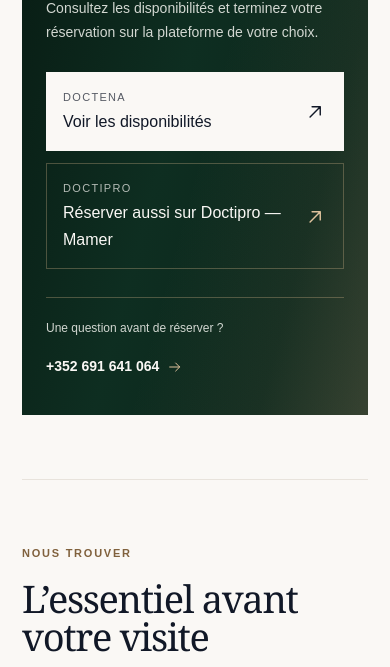
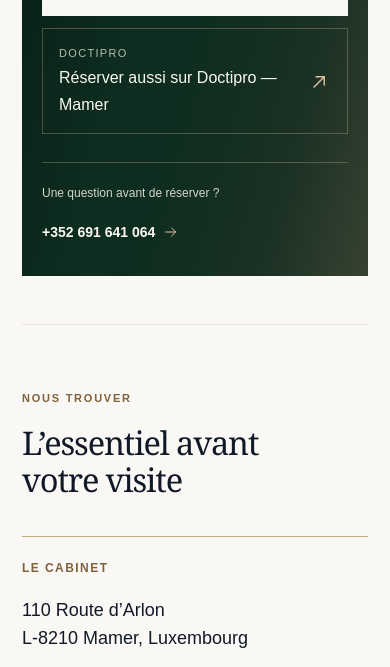
Before and after one commit to Doctor-Elhirech/ophtalmo-luxembourg, an Astro site: page /contact in a window 390 px wide. Shown: the part 733-1400 px from the top of the page. Built offline with nearby package versions, Linux system fonts and the light colour scheme; Astro itself is replaced by a stand-in of ours; a web font is replaced by a local one.

Commit message:
Fix mobile screen's structure with proper text allignment

```diff
--- a/src/components/CareGuide.astro
+++ b/src/components/CareGuide.astro
@@ -153,11 +153,12 @@ const related = careGuideIds.filter((id) => id !== guide);
     .guide-section p { max-width: none; }
   }
   @media (max-width: 600px) {
-    :global(.care-guide-hero h1) { font-size: clamp(34px, 10vw, 48px); }
+    :global(.care-guide-hero h1) { font-size: var(--mobile-page-title); overflow-wrap: normal; }
     .guide-breadcrumb { padding-top: 22px; }
     .guide-sidebar, .guide-next { grid-template-columns: 1fr; }
     .guide-context { max-width: 65ch; }
     .guide-section { padding: 28px 0 32px; }
+    .guide-section h2, .guide-next h2 { font-size: var(--mobile-article-title); text-wrap: balance; }
     .guide-question summary { font-size: 16px; }
     .guide-next { gap: 42px; }
     .guide-practical-links a { font-size: 14px; }
--- a/src/styles/global.css
+++ b/src/styles/global.css
@@ -2547,6 +2547,15 @@
   }
 
   @media (max-width: 600px) {
+    :root {
+      /* One phone type scale across translations; longer phrases wrap naturally. */
+      --mobile-hero-title: clamp(36px, calc(7vw + 12px), 46px);
+      --mobile-page-title: clamp(28px, calc(9.5vw - 4px), 44px);
+      --mobile-section-title: clamp(30px, calc(4vw + 17px), 38px);
+      --mobile-profile-title: clamp(34px, calc(6vw + 14px), 42px);
+      --mobile-article-title: clamp(26px, calc(2vw + 20px), 30px);
+    }
+
     body {
       padding-bottom: calc(66px + env(safe-area-inset-bottom));
     }
@@ -2573,7 +2582,7 @@
     }
 
     .introduction h2 {
-      font-size: 40px;
+      font-size: var(--mobile-section-title);
       line-height: 1.08;
     }
 
@@ -2602,7 +2611,7 @@
     }
 
     .doctor-copy h2 {
-      font-size: 48px;
+      font-size: var(--mobile-profile-title);
     }
 
     .doctor-role {
@@ -2632,7 +2641,7 @@
     }
 
     .expertise-heading h2 {
-      font-size: 52px;
+      font-size: var(--mobile-section-title);
     }
 
     .expertise-heading>p:not(.eyebrow) {
@@ -2671,7 +2680,7 @@
     }
 
     .section-heading h2 {
-      font-size: 45px;
+      font-size: var(--mobile-section-title);
     }
 
     .section-description {
@@ -2717,7 +2726,7 @@
     }
 
     .journey-heading h2 {
-      font-size: 43px;
+      font-size: var(--mobile-section-title);
     }
 
     .journey-list {
@@ -2749,7 +2758,7 @@
     }
 
     .reviews-heading h2 {
-      font-size: 46px;
+      font-size: var(--mobile-section-title);
     }
 
     .reviews-heading .eyebrow {
@@ -2817,7 +2826,7 @@
     }
 
     .appointment-layout h2 {
-      font-size: 52px;
+      font-size: var(--mobile-section-title);
     }
 
     .appointment-layout .eyebrow {
@@ -2851,7 +2860,7 @@
     }
 
     .contact-content h2 {
-      font-size: 50px;
+      font-size: var(--mobile-section-title);
     }
 
     .contact-details {
@@ -3233,7 +3242,7 @@
     }
 
     h1 {
-      font-size: clamp(53px, 12.9vw, 77px);
+      font-size: var(--mobile-hero-title);
       line-height: 1.05;
       letter-spacing: -0.045em;
     }
@@ -3816,26 +3825,10 @@
     }
   }
 
-  /* Compact four-line Practice titles; retain existing three-line phone layouts. */
+  /* Use the shared phone scale instead of translation-specific pixel exceptions. */
   @media (max-width: 600px) {
-    body[data-page='practice'] .page-hero {
-      --practice-mobile-heading-size: clamp(28px, calc(9.5vw - 4px), 44px);
-    }
-
-    html[lang='en'] body[data-page='practice'] .page-hero h1 {
-      font-size: var(--practice-mobile-heading-size);
-    }
-  }
-
-  @media (max-width: 510px) {
-    html[lang='fr'] body[data-page='practice'] .page-hero h1 {
-      font-size: var(--practice-mobile-heading-size);
-    }
-  }
-
-  @media (max-width: 357px), (min-width: 361px) and (max-width: 516px) {
-    html[lang='lb'] body[data-page='practice'] .page-hero h1 {
-      font-size: var(--practice-mobile-heading-size);
+    body[data-page='practice'] .page-hero h1 {
+      font-size: var(--mobile-page-title);
     }
   }
 
@@ -3902,13 +3895,11 @@
 
   @media (max-width: 600px) {
     body[data-page='doctor'] .page-hero h1 {
-      /* Keep both title phrases compact across locales, with a readable size floor. */
-      --doctor-mobile-heading-size: clamp(28px, calc(9.5vw - 4px), 44px);
-      font-size: var(--doctor-mobile-heading-size);
+      font-size: var(--mobile-page-title);
     }
 
     body[data-page='doctor'] .doctor-story-copy h2 {
-      font-size: clamp(40px, 10.5vw, 50px);
+      font-size: var(--mobile-profile-title);
     }
   }
 
@@ -4121,7 +4112,7 @@
 
     .doctor-story-copy h2,
     .practice-arrival-copy h2 {
-      font-size: clamp(46px, 12vw, 60px);
+      font-size: var(--mobile-section-title);
     }
 
     .doctor-story-lead {
@@ -4129,7 +4120,7 @@
     }
 
     .doctor-proof-heading h2 {
-      font-size: clamp(42px, 11vw, 58px);
+      font-size: var(--mobile-section-title);
     }
 
     .doctor-proof-card {
@@ -4149,7 +4140,7 @@
     }
 
     .doctor-next h2 {
-      font-size: clamp(42px, 11vw, 58px);
+      font-size: var(--mobile-section-title);
     }
 
     .doctor-next-actions {
@@ -4183,7 +4174,7 @@
     }
 
     .page-hero h1 {
-      font-size: clamp(52px, 15vw, 72px);
+      font-size: var(--mobile-page-title);
     }
 
     .page-hero-intro {
@@ -4213,7 +4204,7 @@
     }
 
     .detail-copy h2 {
-      font-size: clamp(44px, 13vw, 62px);
+      font-size: var(--mobile-section-title);
     }
 
     .detail-intro-row {
@@ -4258,7 +4249,7 @@
     }
 
     .appointment-preview h2 {
-      font-size: clamp(45px, 14vw, 64px);
+      font-size: var(--mobile-section-title);
     }
 
     .contact-hero {
@@ -4268,11 +4259,11 @@
     }
 
     .contact-hero h1 {
-      font-size: clamp(52px, 13vw, 64px);
+      font-size: var(--mobile-page-title);
     }
 
     .contact-essentials-heading h2 {
-      font-size: clamp(38px, 9.5vw, 52px);
+      font-size: var(--mobile-section-title);
     }
 
     .contact-hero-copy,
@@ -4290,7 +4281,7 @@
     }
 
     .contact-booking-panel h2 {
-      font-size: 38px;
+      font-size: var(--mobile-section-title);
     }
 
     .contact-info-grid {
@@ -4309,17 +4300,166 @@
     }
   }
 
-  @media (max-width: 360px) {
-    .contact-hero h1 {
-      font-size: 46px;
-    }
-
-    html[lang='lb'] .page-hero h1 {
-      font-size: 48px;
-    }
-
-    body[data-page='doctor'] .page-hero h1 {
-      font-size: var(--doctor-mobile-heading-size);
+  @media (max-width: 600px) {
+    /* Keep a clear reading edge and balanced headlines without shortening copy. */
+    main :is(h1, h2),
+    .care-card-title {
+      text-wrap: balance;
+    }
+
+    .hero-top {
+      padding-top: 36px;
+      padding-bottom: 28px;
+    }
+
+    .hero-eyebrow {
+      margin-bottom: 18px;
+    }
+
+    .hero-intro {
+      padding-top: 20px;
+    }
+
+    .hero-intro > p:first-child {
+      max-width: none;
+      line-height: 1.7;
+    }
+
+    .introduction {
+      text-align: left;
+    }
+
+    .introduction .eyebrow,
+    .doctor-copy > .eyebrow,
+    .expertise-heading .eyebrow,
+    .section-heading .eyebrow,
+    .journey-heading .eyebrow,
+    .reviews-heading .eyebrow,
+    .appointment-layout .eyebrow,
+    .faq-heading .eyebrow {
+      margin-bottom: 16px;
+    }
+
+    .intro-description {
+      margin: 20px 0 0;
+    }
+
+    .section-heading {
+      margin-bottom: 28px;
+    }
+
+    .page-hero,
+    body[data-page='doctor'] .page-hero {
+      padding-top: 28px;
+      padding-bottom: 36px;
+    }
+
+    .page-hero-intro,
+    body[data-page='doctor'] .page-hero-intro {
+      margin-top: 20px;
+    }
+
+    .contact-hero {
+      padding-top: 28px;
+      padding-bottom: 48px;
+    }
+
+    .detail-booking-layout h2,
+    .faq-heading h2,
+    .practice-section-detail .section-heading h2 {
+      font-size: var(--mobile-section-title);
+    }
+
+    .introduction h2,
+    .expertise-heading h2,
+    .section-heading h2,
+    .journey-heading h2,
+    .reviews-heading h2,
+    .appointment-layout h2,
+    .appointment-preview h2,
+    .contact-content h2,
+    .detail-copy h2,
+    .detail-booking-layout h2,
+    .practice-arrival-copy h2,
+    .doctor-proof-heading h2,
+    .doctor-next h2,
+    .contact-booking-panel h2,
+    .contact-essentials-heading h2,
+    .faq-heading h2 {
+      max-width: 100%;
+      line-height: 1.14;
+    }
+
+    .intro-description,
+    .section-description,
+    .expertise-heading > p:not(.eyebrow),
+    .qualifications li,
+    .doctor-career-list p,
+    .doctor-proof-heading > p,
+    .doctor-proof-card p,
+    .practice-arrival-notes p,
+    .practice-gallery-slot p,
+    .appointment-preview-text,
+    .appointment-actions > p,
+    .detail-lead,
+    .detail-list li,
+    .detail-booking-layout > div:first-child > p:last-child,
+    .contact-booking-description,
+    .faq-intro,
+    .faq-answer,
+    .care-card-preview,
+    .care-card-detail p {
+      max-width: none;
+      font-size: 16px;
+      line-height: 1.7;
+    }
+
+    .section-description,
+    .appointment-preview-text,
+    .contact-hero-intro,
+    .faq-intro {
+      margin-top: 20px;
+    }
+
+    .expertise-list li {
+      gap: 16px;
+    }
+
+    .expertise-list h3 {
+      font-size: clamp(24px, calc(3vw + 14px), 28px);
+      text-wrap: balance;
+    }
+
+    .doctor-career-list li {
+      grid-template-columns: 22px minmax(0, 1fr);
+      gap: 12px;
+    }
+
+    .detail-booking-layout {
+      gap: 24px;
+    }
+
+    .booking-options {
+      max-width: none;
+      width: 100%;
+    }
+
+    .booking-option > span {
+      min-width: 0;
+    }
+
+    .contact-booking-panel {
+      padding: 24px 20px;
+    }
+
+    .care-card-heading {
+      display: grid;
+      grid-template-columns: 14px minmax(0, 1fr);
+      gap: 14px;
+    }
+
+    .care-card-summary {
+      min-height: 0;
     }
   }
 
```
